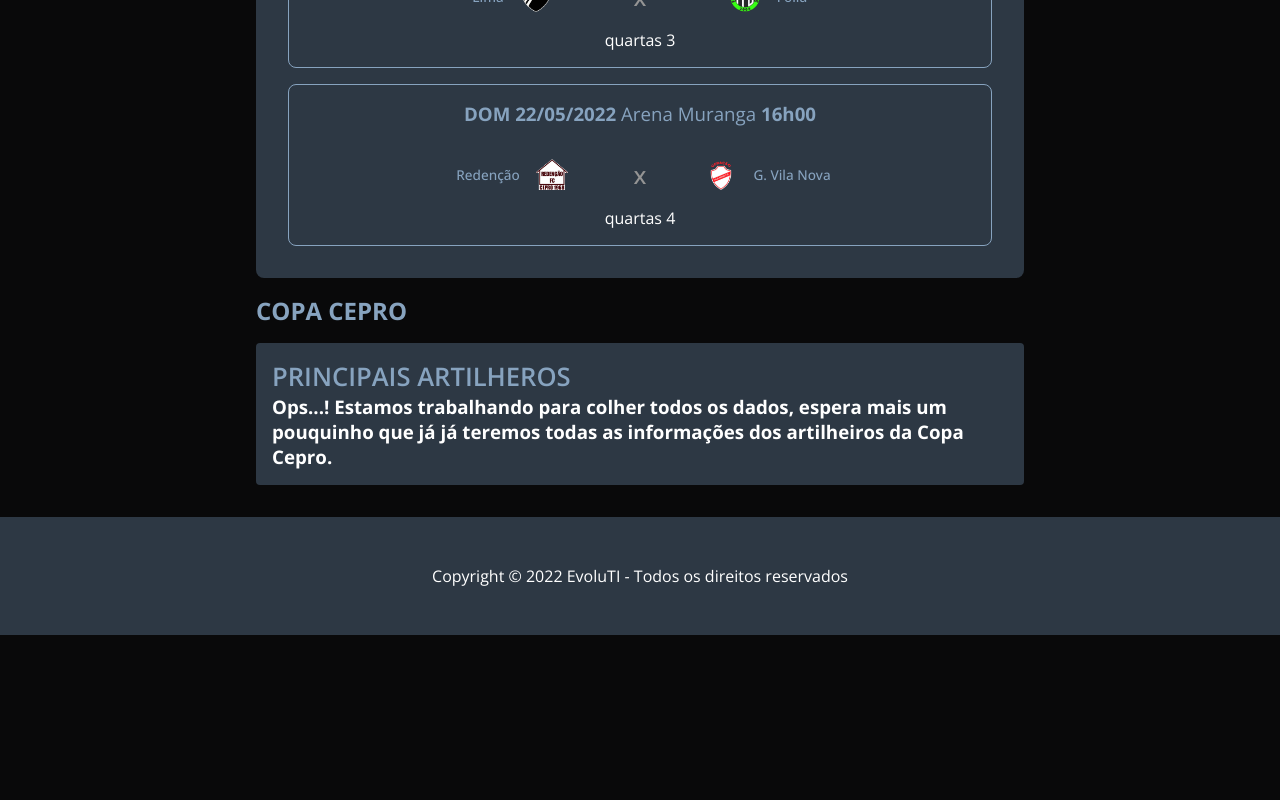
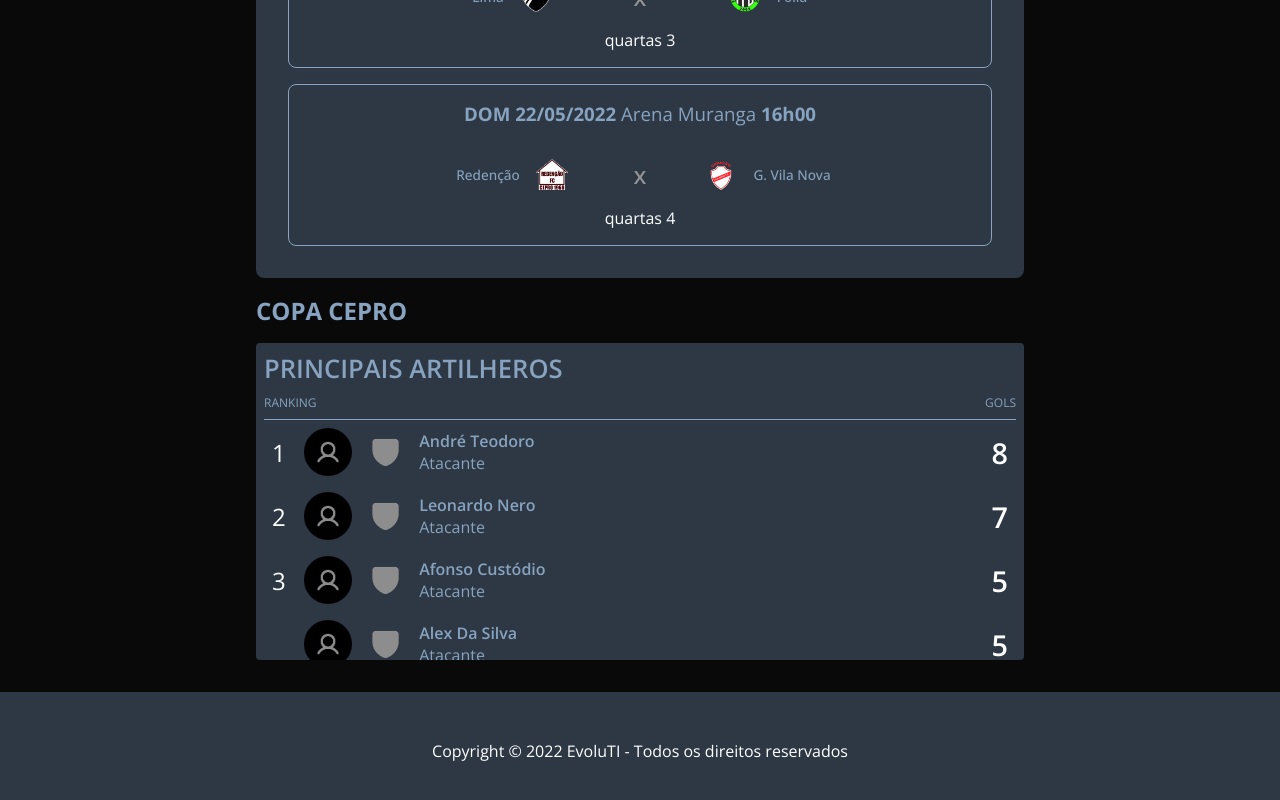
Before and after one commit to edgaregidio/varzeabrasil-app, a React (Vite) app in the folder web/: page /tables/copacepro in a window 1280 px wide. Shown: the part 848-1648 px from the top of the page. Before the commit the page ends 1483 px from the top, so only its background shows below. Built offline with nearby package versions, Linux system fonts and the light colour scheme; grey boxes are pictures that could not be loaded.

Commit message:
updated gunners

```diff
--- a/web/src/components/GunnersMain/index.jsx
+++ b/web/src/components/GunnersMain/index.jsx
@@ -1,16 +1,95 @@
 import React, { useState } from 'react'
 
+import Shield from '../../assets/shield.png'
+import Tabajara from '../../assets/tabajara.png'
 import Folia from '../../assets/folia.png'
+import VilaNova from '../../assets/gvilanova.png'
+import Avatar from '../../assets/avatar.png'
 
 import './styles.css'
 
 const data = [
-  { id: 1, name: 'Diogenys', function: 'Atacante', goals: 5 },
-  { id: 2, name: 'Andre', function: 'Atacante', goals: 2 },
-  { id: 3, name: 'Jefferson', function: 'Atacante', goals: 3 },
-  { id: 4, name: 'Gabril', function: 'Atacante', goals: 4 },
-  { id: 5, name: 'Junior', function: 'Atacante', goals: 7 },
-  { id: 6, name: 'Flavio', function: 'Atacante', goals: 7 }
+  {
+    id: 1,
+    name: 'Leonardo Nero',
+    function: 'Atacante',
+    goals: 7,
+    photo: Shield,
+    avatar: Avatar
+  },
+  {
+    id: 2,
+    name: 'André Teodoro',
+    function: 'Atacante',
+    goals: 8,
+    photo: Shield,
+    avatar: Avatar
+  },
+  {
+    id: 3,
+    name: 'Afonso Custódio',
+    function: 'Atacante',
+    goals: 5,
+    photo: Shield,
+    avatar: Avatar
+  },
+  {
+    id: 4,
+    name: 'Alex da Silva',
+    function: 'Atacante',
+    goals: 5,
+    photo: Shield,
+    avatar: Avatar
+  },
+  {
+    id: 5,
+    name: 'Carlos Eduardo',
+    function: 'Atacante',
+    goals: 4,
+    photo: Shield,
+    avatar: Avatar
+  },
+  {
+    id: 6,
+    name: 'Flávio Gabriel ',
+    function: 'Atacante',
+    goals: 4,
+    photo: Tabajara,
+    avatar:
+      'https://www.ogol.com.br/img/jogadores/63/702263_med__20200914231928_flavio_gabriel.jpg'
+  },
+  {
+    id: 6,
+    name: ',Jayme Bruno',
+    function: 'Atacante',
+    goals: 4,
+    photo: Shield,
+    avatar: Avatar
+  },
+  {
+    id: 6,
+    name: 'Murilo Cavalcante',
+    function: 'Atacante',
+    goals: 4,
+    photo: Tabajara,
+    avatar: Avatar
+  },
+  {
+    id: 6,
+    name: 'Carlos Robston',
+    function: 'Atacante',
+    goals: 4,
+    photo: Shield,
+    avatar: Avatar
+  },
+  {
+    id: 6,
+    name: 'Arthur Alcântara',
+    function: 'Atacante',
+    goals: 4,
+    photo: Shield,
+    avatar: Avatar
+  }
 ]
 
 // array de jogadores ordenado
@@ -47,21 +126,24 @@ ordened.forEach((player, index) => {
 // console.log(mapped)
 
 export default function GunnersMain() {
-  function countRanking() {}
+  const photo =
+    'https://i.pinimg.com/564x/bf/2c/d3/bf2cd3e35b1c81096c4567fbab465abb.jpg'
   return (
     <div className="container-table-gunners-temporary">
       <h2>Copa Cepro</h2>
 
-      <div className="content-table-gunners-temporary">
+      {console.log(photo)}
+
+      {/* <div className="content-table-gunners-temporary">
         <h1>Principais Artilheros</h1>
         <h3>
           Ops...! Estamos trabalhando para colher todos os dados, espera mais um
           pouquinho que já já teremos todas as informações dos artilheiros da
           Copa Cepro.
         </h3>
-      </div>
+      </div> */}
 
-      {/* <div className="content-table-gunners">
+      <div className="content-table-gunners">
         <h1>Principais Artilheros</h1>
         <div className="row-header">
           <h3>Ranking</h3>
@@ -73,11 +155,20 @@ export default function GunnersMain() {
               <div key={indexPlayer} className="content-scroll">
                 <div className="colls">
                   <h4>
-                    * só joga a posição na tela quando for o primeiro jogador da classificação
+                    {/* * só joga a posição na tela quando for o primeiro jogador da classificação */}
                     {indexPlayer === 0 ? indexClassificacoes + 1 : ''}
                   </h4>
-                  <div className="avatar-players" />
-                  <img src={Folia} alt={Folia} />
+                  {/* {console.log(player.photo)} */}
+                  <img
+                    src={player.avatar}
+                    alt="Foto do Jogador"
+                    className="avatar-players"
+                  />
+                  <img
+                    src={player.photo}
+                    alt="Escuto do time que o jogador trabalha"
+                    className="shield-player"
+                  />
                   <div className="content-names">
                     <h2>{player.name}</h2>
                     <p>{player.function}</p>
@@ -90,7 +181,7 @@ export default function GunnersMain() {
             ))
           )}
         </div>
-      </div> */}
+      </div>
     </div>
   )
 }
--- a/web/src/components/GunnersMain/styles.css
+++ b/web/src/components/GunnersMain/styles.css
@@ -62,11 +62,21 @@
   text-transform: uppercase;
 }
 
+.scroll-gunners::-webkit-scrollbar {
+  width: 8px;
+}
+
+.scroll-gunners::-webkit-scrollbar-thumb {
+  background-color: var(--secondary-color);
+  border-radius: 35px;
+}
+
 .content-table-gunners .scroll-gunners {
   height: 15rem;
   display: flex;
   flex-direction: column;
   overflow: scroll;
+  overflow-x: hidden;
 }
 .content-table-gunners .scroll-gunners .content-scroll {
   display: flex;
@@ -95,9 +105,10 @@
   height: 3rem;
   border-radius: 50%;
   margin-left: 1rem;
+  object-fit: cover;
 }
 
-.content-table-gunners .scroll-gunners .content-scroll .colls img {
+.content-table-gunners .scroll-gunners .content-scroll .colls .shield-player {
   width: 2.2rem;
   height: 2.2rem;
   margin-left: 1rem;
--- a/web/src/global.css
+++ b/web/src/global.css
@@ -18,6 +18,14 @@ html,
 body {
   width: 100%;
   height: 100%;
+
+  scrollbar-face-color: ThreeDFace !important;
+  scrollbar-shadow-color: ThreeDDarkShadow !important;
+  scrollbar-highlight-color: ThreeDHighlight !important;
+  scrollbar-3dlight-color: ThreeDLightShadow !important;
+  scrollbar-darkshadow-color: ThreeDDarkShadow !important;
+  scrollbar-track-color: Scrollbar !important;
+  scrollbar-arrow-color: ButtonText !important;
 }
 
 body {
--- a/web/src/pages/Main/index.jsx
+++ b/web/src/pages/Main/index.jsx
@@ -21,6 +21,7 @@ export default function Main() {
             <p>Times se preparam para as Quartas de Final.</p>
           </div>
         </section>
+        <section className="container"></section>
         <section className="tables">
           <div className="container-table">
             <h2>Copa Cepro</h2>
@@ -31,7 +32,7 @@ export default function Main() {
                 className="button-table"
                 onClick={() => navigate('/tables/copacepro')}
               >
-                <a href="#teste">Ver tabela completa...</a>
+                <a href="#table">Ver tabela completa...</a>
               </button>
             </div>
           </div>
--- a/web/src/pages/Tables/CopaCepro.jsx
+++ b/web/src/pages/Tables/CopaCepro.jsx
@@ -11,7 +11,7 @@ export default function CopaCepro() {
   const [count, setCount] = useState(1)
   return (
     <div>
-      <section className="tables-games" id="#teste">
+      <section className="tables-games" id="#table">
         <div className="content-navigation">
           <CaretLeft
             cursor={'pointer'}
```
Also changed, not shown: web/src/assets/avatar.png (added), web/src/assets/shield.png (added).
